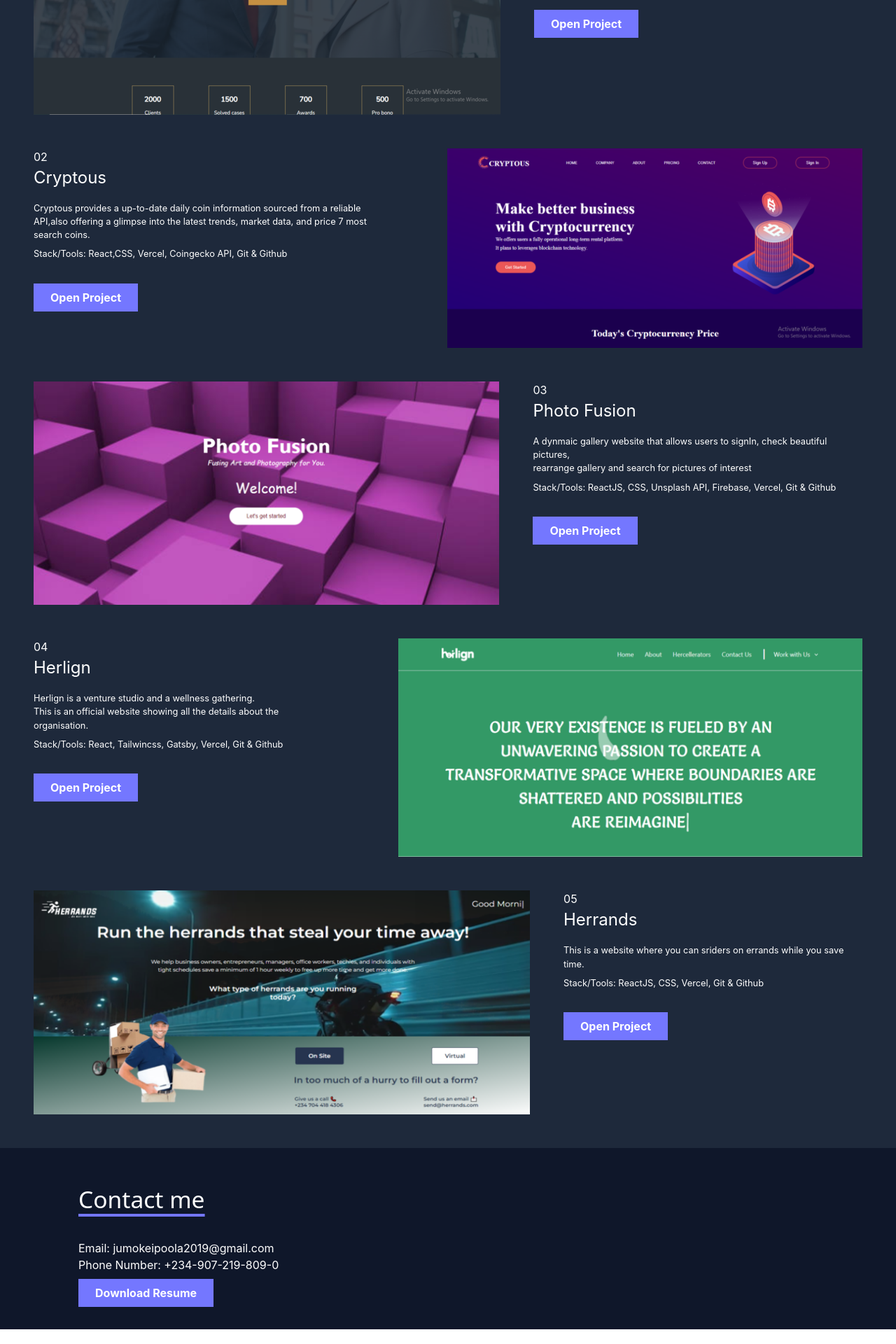
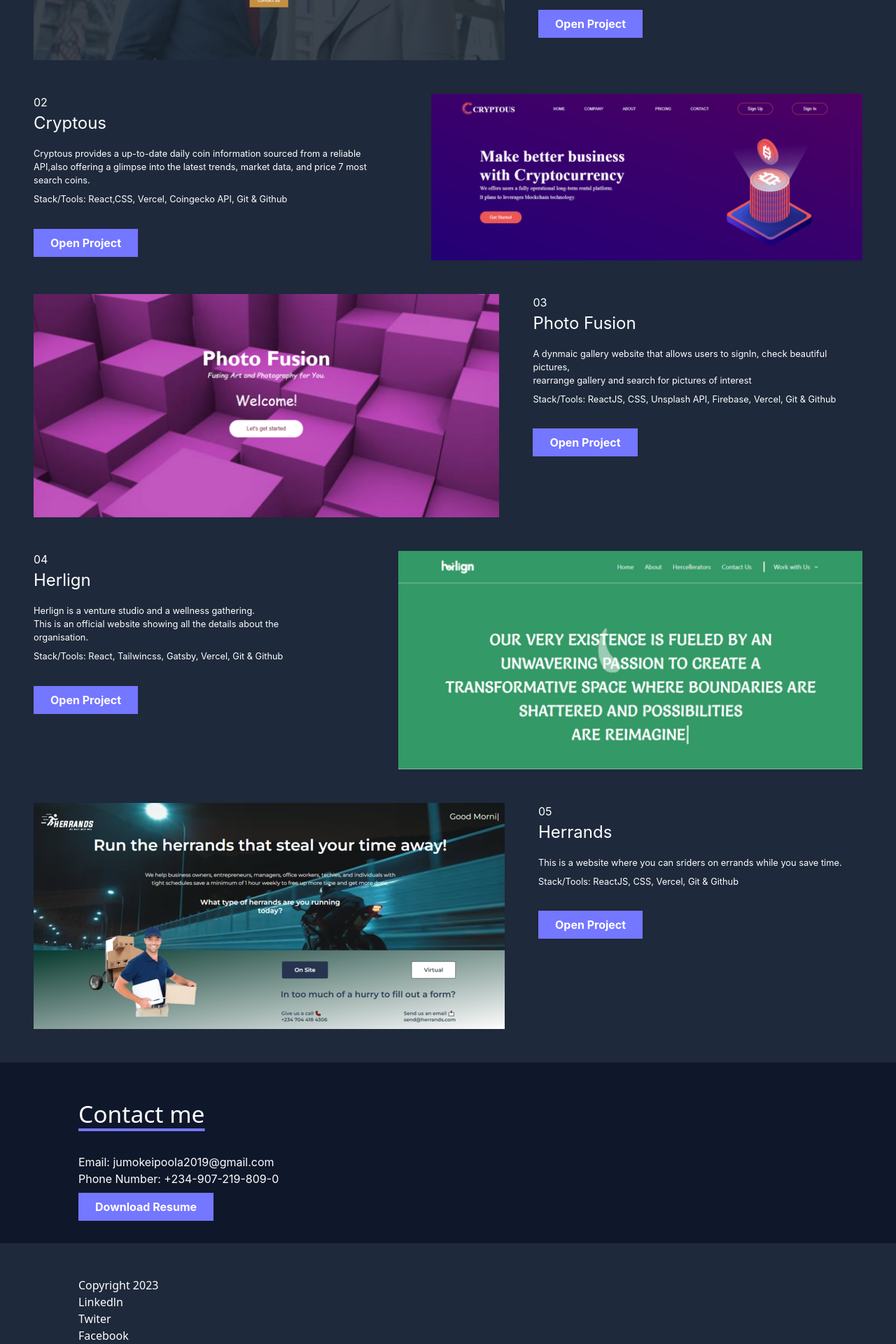
Before and after one commit to jummie-jk/Uptick-Talent-Fellowship, a React (Create React App) app: page / in a window 1280 px wide. Shown: the part 1768-3688 px from the top of the page at 70% size. Before the commit the page ends 3667 px from the top, so only its background shows below. Built offline with nearby package versions, Linux system fonts and the light colour scheme.

Commit message:
Update: Added footer section

```diff
--- a/src/components/Contact.js
+++ b/src/components/Contact.js
@@ -13,7 +13,7 @@ const Contact = () => {
           </p>
         </div>
         <div className=" font-inter py-8 pl-28">
-            <p><span>Email: </span>jumokeipoola2019@gmail.com</p>
+            <p><span className="font-500">Email: </span>jumokeipoola2019@gmail.com</p>
             <p><span>Phone Number:</span> +234-907-219-809-0</p>
             <div>
                 <Button
--- a/src/components/Hero.js
+++ b/src/components/Hero.js
@@ -7,6 +7,7 @@ import Technologies from "./Technologies";
 import Projects from "./Projects";
 import { motion } from "framer-motion";
 import Contact from "./Contact";
+import Footer from "./footer";
 
 function HeroSection() {
   return (
@@ -47,6 +48,7 @@ function HeroSection() {
       <Technologies />
       <Projects />
       <Contact/>
+      <Footer/>
     </>
   );
 }
--- a/src/components/Projects.js
+++ b/src/components/Projects.js
@@ -1,11 +1,10 @@
 import React from "react";
-import Lawfirm from "./Images/lawfirnNN.png";
-import cryptous from "./Images/cryptousN.png"
+import Lawfirm from "./Images/lawfirmN.png";
+import cryptous from "./Images/cryptousNN.png"
 import gallery from "./Images/galleryN.png"
 import herlign from "./Images/herlignN.png"
 import herrands from "./Images/herrandsN.png"
 import Button from "./Button";
-
 const Projects = () => {
 
   return (
@@ -50,7 +49,7 @@ const Projects = () => {
                             </Button>
                         </div>
                     </div>
-                    <div className="pl-24">
+                    <div className="pl-14">
                         <img src={cryptous} alt="A lawfirm" className=""></img>
                     </div>
                 </div>
@@ -92,7 +91,7 @@ const Projects = () => {
                 </div>
                 <div className="flex flex-row">
                     <div>
-                        <img src={herrands} alt="A lawfirm" className="w-[45rem] h-[20rem]"></img>
+                        <img src={herrands} alt="A lawfirm" className=""></img>
                     </div>
                     <div className="text-white pl-12 font-inter" >
                         <p className="text-[1rem]">05</p>
--- /dev/null
+++ b/src/components/footer.js
@@ -0,0 +1,25 @@
+import React from "react";
+
+
+const Footer = () => {
+
+  return (
+    <>
+      <div className=" bg-blue-secondary text-white  pt-12 overflow-y-hidden font-PTSans">
+        <div className="px-28">
+         <div>
+            <p>Copyright 2023</p>
+         </div>
+         <div>
+            <p>Linkedln</p>
+            <p>Twiter</p>
+            <p>Facebook</p>
+         </div>
+        </div>
+
+      </div>
+    </>
+  );
+};
+
+export default Footer;
```
Also changed, not shown: src/components/Images/cryptousNN.png (renamed from src/components/Images/Screenshot (98).png).
